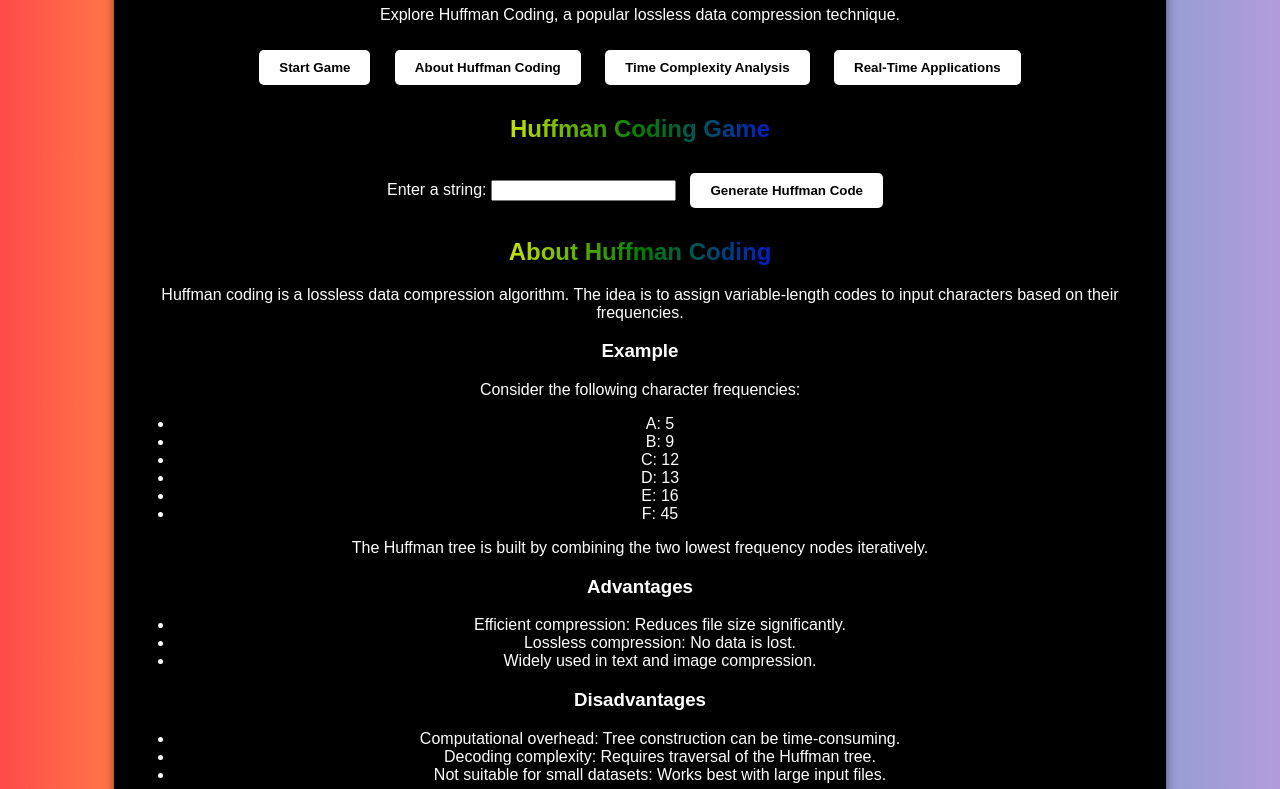
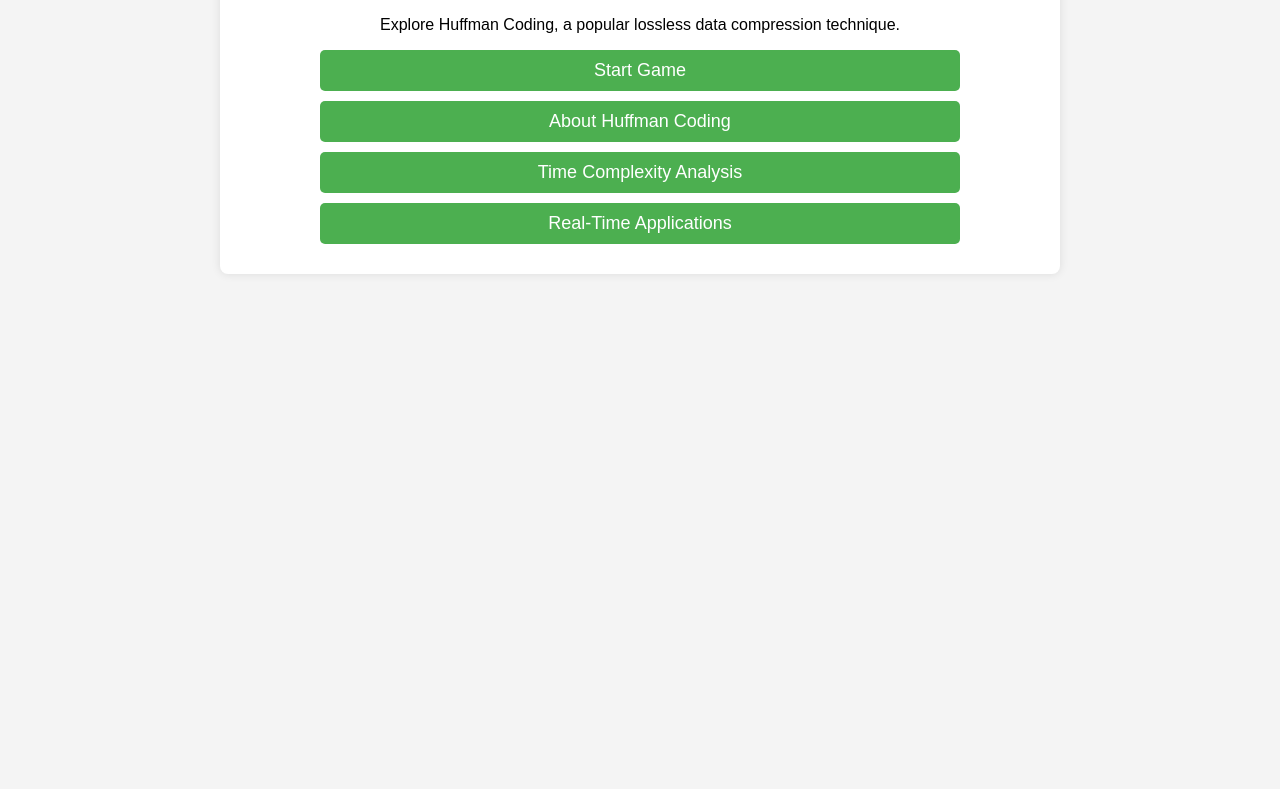
Before and after one commit to rithishbarathn/huffman-coding, a plain HTML site: page index.html in a window 1280 px wide. Shown: the part 102-891 px from the top of the page. After the commit the page ends 800 px from the top, so only its background shows below. Drawn offline with Linux system fonts and the light colour scheme.

Commit message:
styles.css

```diff
--- a/styles.css
+++ b/styles.css
@@ -1,45 +1,53 @@
-/* General Styles */
+/* General Styling */
 body {
     font-family: Arial, sans-serif;
+    background-color: #f4f4f4;
     text-align: center;
-    background: linear-gradient(90deg, #ff4b4b, #ffac41, #fdfd96, #77dd77, #779ecb, #b19cd9);
-    color: white;
+    padding: 20px;
 }
 
+/* Main Container */
 .container {
-    width: 80%;
+    background-color: white;
+    padding: 20px;
+    border-radius: 8px;
+    box-shadow: 0px 0px 10px rgba(0, 0, 0, 0.1);
+    max-width: 800px;
     margin: auto;
-    padding: 20px;
-    background-color: black;
-    border-radius: 10px;
-    box-shadow: 0 0 10px rgba(0, 0, 0, 0.5);
 }
 
-/* Buttons */
-button {
-    padding: 10px 20px;
-    margin: 10px;
-    border: none;
-    background-color: white;
-    color: black;
-    font-weight: bold;
-    cursor: pointer;
-    transition: 0.3s;
-    border-radius: 5px;
-}
-
-button:hover {
-    background-color: #ddd;
-}
-
-/* Hidden Sections */
-.hidden {
-    display: none;
+/* Titles */
+h1, h2, h3 {
+    font-size: 28px;
 }
 
 /* Rainbow Text Effect */
 .rainbow-text {
-    background: linear-gradient(to right, red, orange, yellow, green, blue, indigo, violet);
+    background-image: linear-gradient(to right, red, orange, yellow, green, blue, indigo, violet);
     -webkit-background-clip: text;
     -webkit-text-fill-color: transparent;
 }
+
+/* Buttons */
+.buttons button {
+    display: block;
+    width: 80%;
+    margin: 10px auto;
+    padding: 10px;
+    font-size: 18px;
+    border: none;
+    background-color: #4CAF50;
+    color: white;
+    cursor: pointer;
+    border-radius: 5px;
+}
+
+.buttons button:hover {
+    background-color: #45a049;
+}
+
+/* Page Sections */
+.page {
+    display: none;
+    padding: 20px;
+}
```
